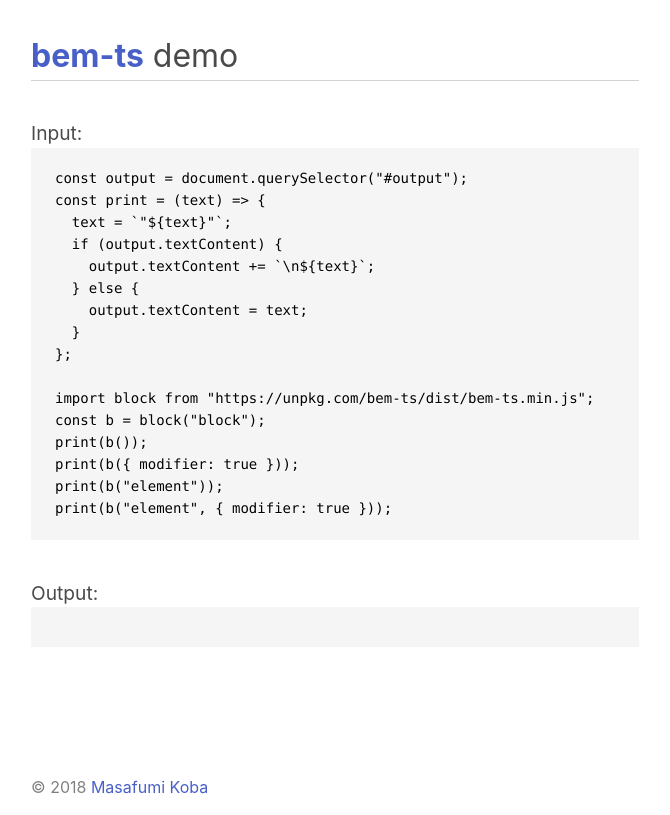
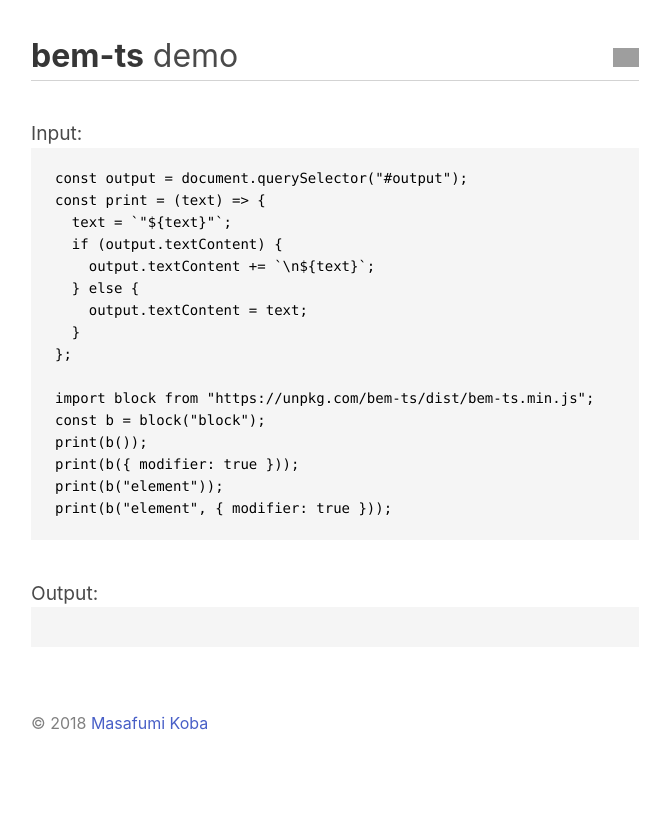
Before and after one commit to ybiquitous/bem-ts, a website: page docs/index.html in a window 1280 px wide. Shown: the whole page, without its empty margins (305-975 px from the left). Drawn offline with nearby package versions, Linux system fonts and the light colour scheme; grey boxes are pictures that could not be loaded; a script that the page names is missing.

Commit message:
docs(demo): improve site

```diff
--- a/docs/index.html
+++ b/docs/index.html
@@ -13,11 +13,16 @@
         padding: 1em;
       }
       main {
-        margin: 1em 0 8em;
+        margin: 1em 0 4em;
       }
       h1 {
         border-bottom: 1px solid lightgray;
         font-size: 2em;
+        display: flex;
+        justify-content: space-between;
+      }
+      h1 img {
+        width: 0.8em;
       }
       h2 {
         margin-top: 2em;
@@ -30,7 +35,12 @@
   </head>
   <body>
     <main>
-      <h1><a href="https://github.com/ybiquitous/bem-ts" title="Move to GitHub"><strong>bem-ts</strong></a> demo</h1>
+      <h1>
+        <span><strong>bem-ts</strong> demo</span>
+        <a href="https://github.com/ybiquitous/bem-ts" title="Move to GitHub">
+          <img src="https://cdnjs.cloudflare.com/ajax/libs/octicons/8.0.0/svg/mark-github.svg" alt="GitHub">
+        </a>
+      </h1>
 
       <h2>Input:</h2>
       <pre><code class="language-js"></code></pre>
```
Also changed, not shown: .commitlintrc.js.
